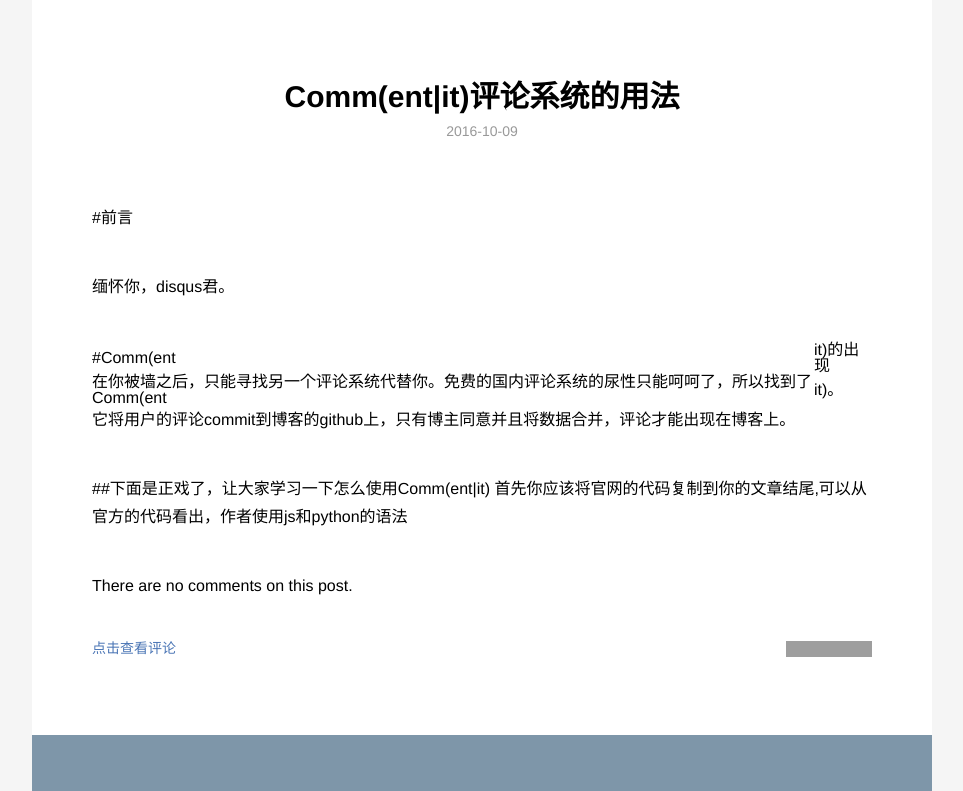
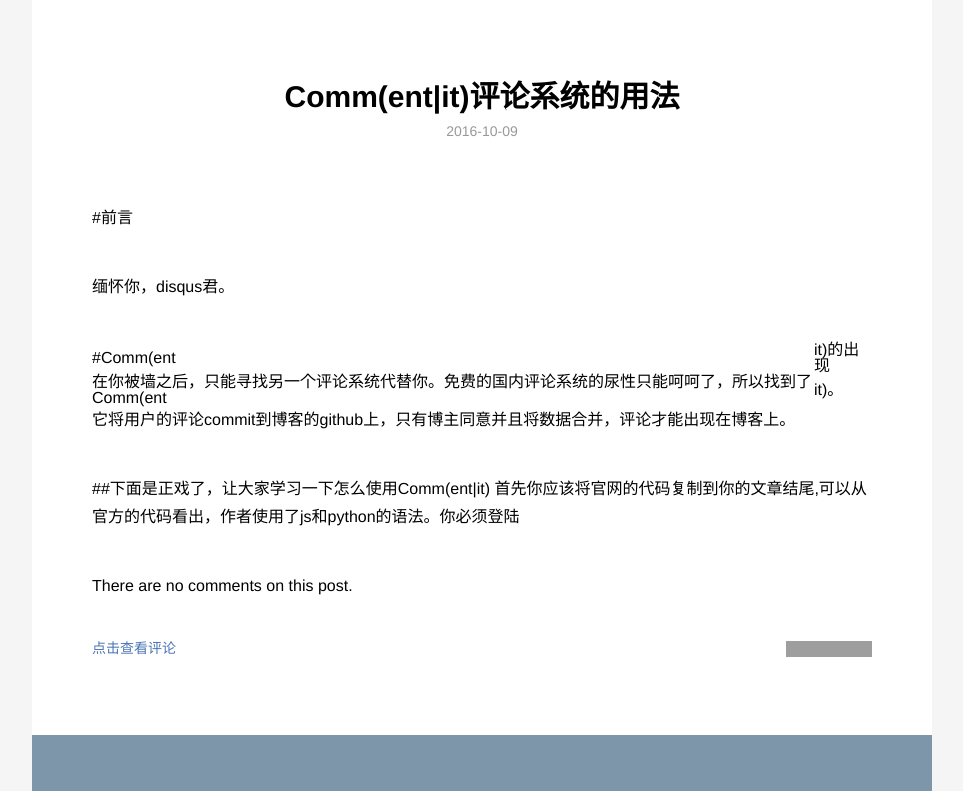
Before and after one commit to ioloveuu/ioloveuu.github.io, a Jekyll site: the page built from _posts/2016-10-09-commit.md, in a window 1280 px wide, cut to the strip 0-791 px from the top of the page. Shown: the whole strip, without its empty margins (158-1121 px from the left). Built offline with Jekyll 4.4.1, drawn with Linux system fonts in a browser that asks for light colours; nearby versions of some CDN libraries; a script that is not in the unit is left out; grey boxes are pictures that could not be loaded.

Commit message:
Update 2016-10-09-commit.md

```diff
--- a/_posts/2016-10-09-commit.md
+++ b/_posts/2016-10-09-commit.md
@@ -15,8 +15,7 @@
 
 
 ##下面是正戏了，让大家学习一下怎么使用Comm(ent|it)
-首先你应该将官网的代码复制到你的文章结尾,可以从官方的代码看出，作者使用js和python的语法
-
+首先你应该将官网的代码复制到你的文章结尾,可以从官方的代码看出，作者使用了js和python的语法。你必须登陆
 <noscript>Please enable JavaScript to view the comment form powered by <a href="https://commentit.io/">Comm(ent|it)</a></noscript>
 <div id="commentit"></div>
 <script type="text/javascript">
```
